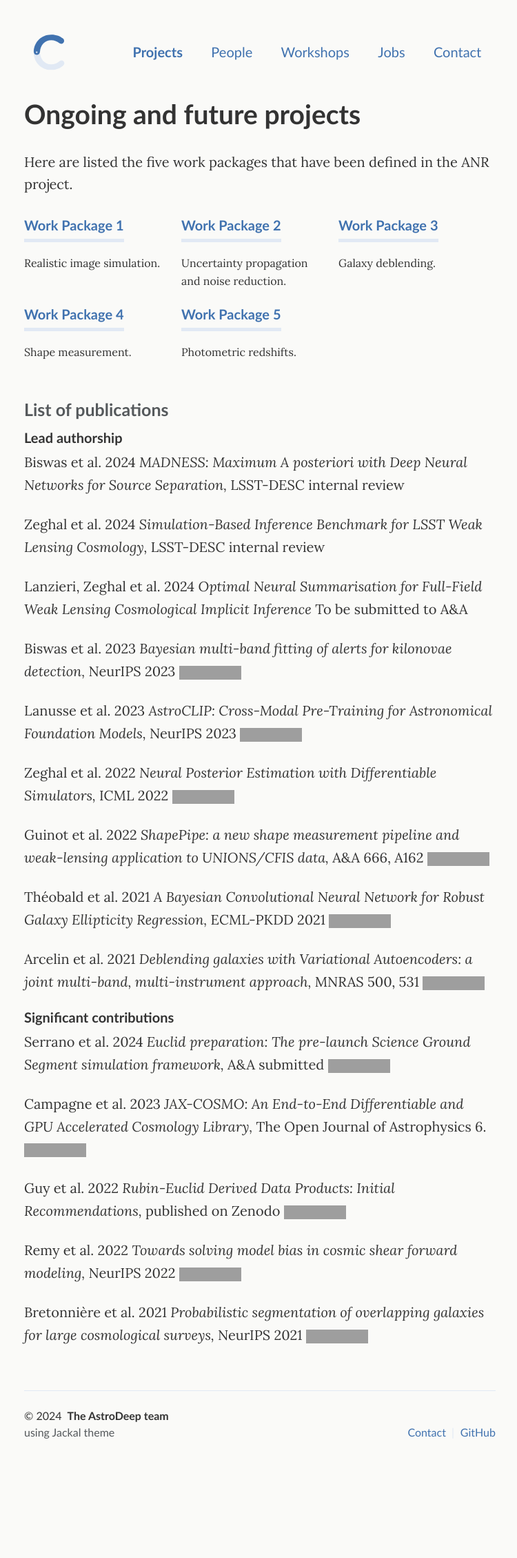
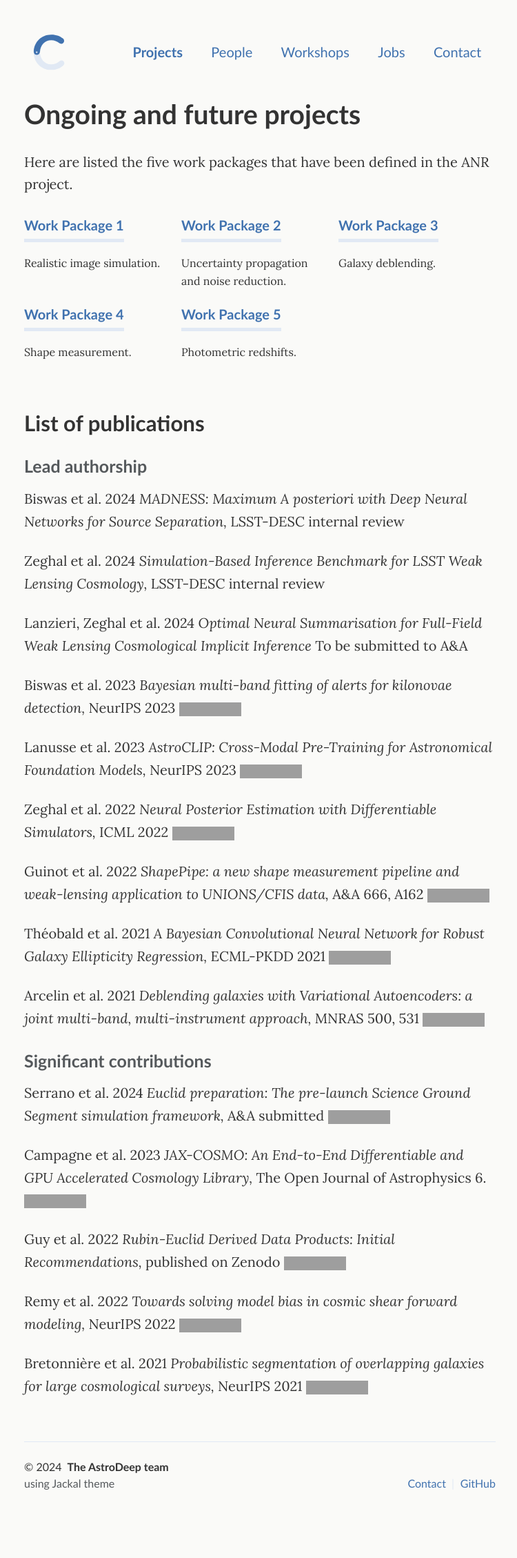
Before and after one commit to astrodeepnet/website, a Jekyll site: the page built from projects/index.html, in a window 1280 px wide. Shown: the whole page at 69% size, without its empty margins (263-1013 px from the left). Built offline with Jekyll 4.4.1, drawn with Linux system fonts in a browser that asks for light colours; before the commit the page ends 2184 px from its top, so only the background shows below that; grey boxes are pictures that could not be loaded.

Commit message:
Change headers

```diff
--- a/projects/index.html
+++ b/projects/index.html
@@ -52,14 +52,14 @@ permalink: /projects/
     </div><!-- grid -->
 </div>
 
-<h3 id="publication-list">
+<h2 id="publication-list">
     List of publications
     <a class="headerlink" href="#publication-list" title="Permanent link"> </a>
+</h2>
+
+<h3>
+    Lead authorship
 </h3>
-
-<h4>
-    Lead authorship
-</h4>
 
 <p>
     Biswas et al. 2024
@@ -161,9 +161,9 @@ permalink: /projects/
 </p>
 
 
-<h4>
+<h3>
     Significant contributions
-</h4>
+</h3>
 
 <p>
     Serrano et al. 2024
```
